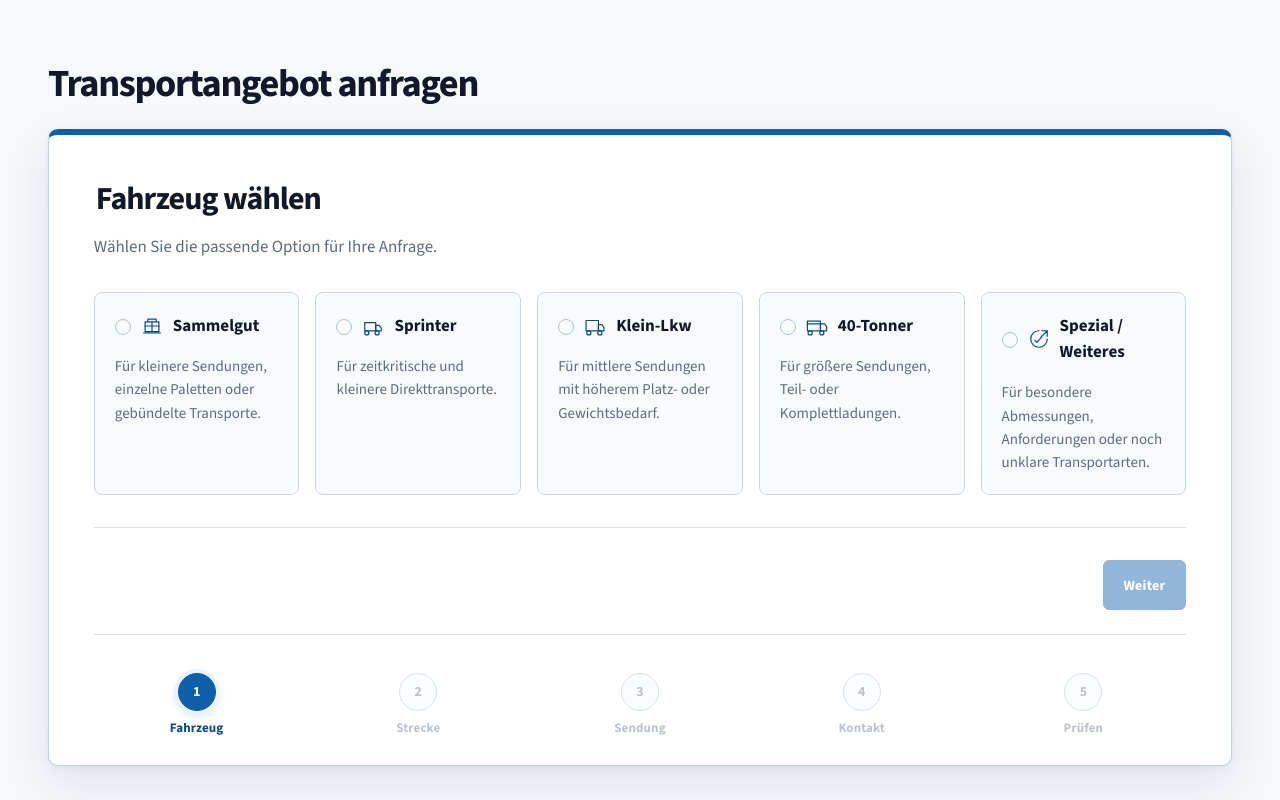
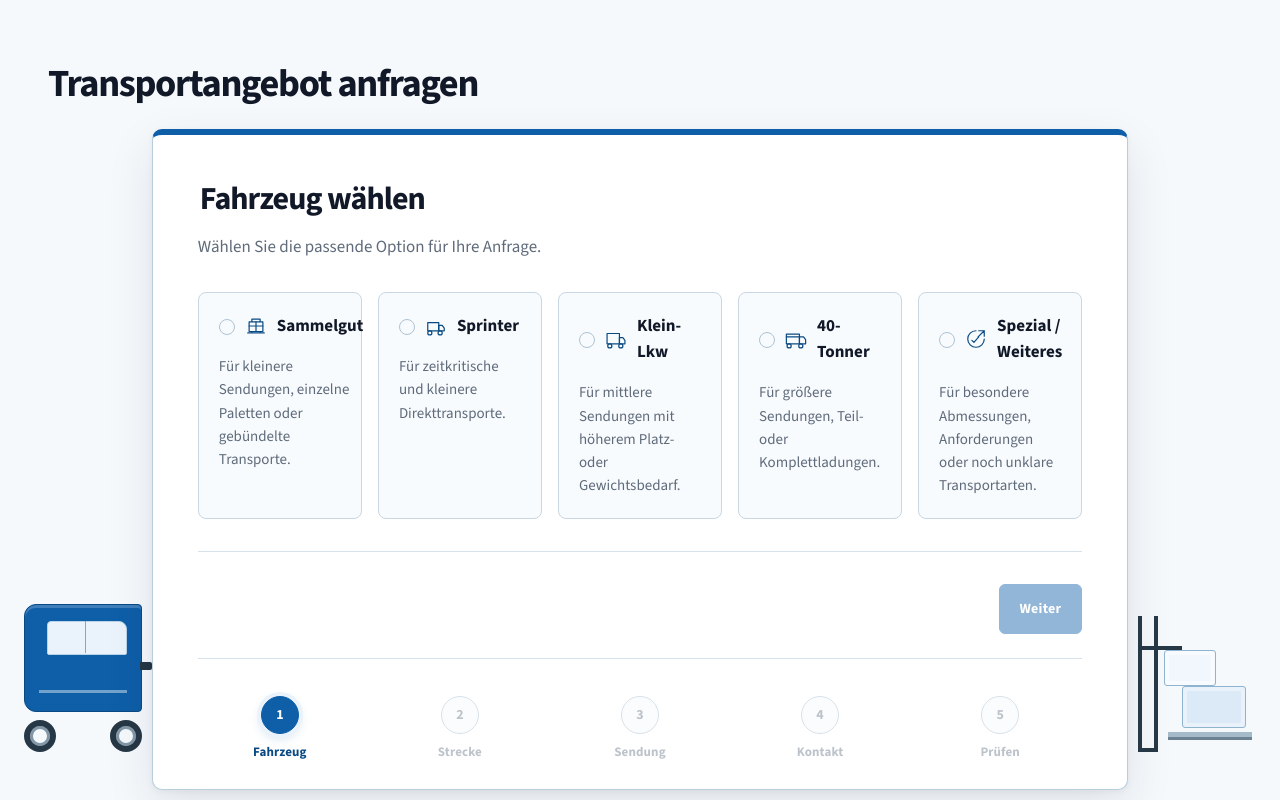
Before and after one commit to CornerDesign-Dominic/BPL-WEB, a Next.js app: page / in a window 1280 px wide. Shown: the part 480-1280 px from the top of the page. Built offline with nearby package versions, Linux system fonts and the light colour scheme.

Commit message:
Enhance transport request form with logistics illustrations

```diff
--- a/src/app/globals.css
+++ b/src/app/globals.css
@@ -127,8 +127,26 @@ h3 { margin-bottom: var(--space-2); font-size: 1.25rem; line-height: 1.22; }
 .transport-request-section { padding: clamp(var(--space-5), 5vw, var(--space-8)) 0 var(--space-10); scroll-margin-top: calc(var(--header-height) + var(--space-2)); background: var(--color-surface); }
 .transport-request-section__heading { margin-bottom: var(--space-3); }
 .transport-request-section__heading h2 { max-width: none; margin: 0; color: var(--color-text); font-size: clamp(1.875rem, 3vw, 2.5rem); font-weight: 800; letter-spacing: -0.035em; }
-.transport-request-box { position: relative; padding: clamp(var(--space-3), 3.5vw, var(--space-6)); padding-bottom: var(--space-3); border: 1px solid #bfd0de; border-top: 0.375rem solid var(--color-primary); border-radius: 0.625rem; background: var(--color-background); box-shadow: 0 1.125rem 3rem var(--color-form-shadow), 0 0.125rem 0.375rem rgb(17 24 39 / 5%); }
+.transport-request-composition { display: grid; width: min(100% - 3rem, calc(var(--content-width) + 20rem)); margin-inline: auto; grid-template-columns: clamp(7rem, 10vw, 10rem) minmax(0, var(--content-width)) clamp(7rem, 10vw, 10rem); align-items: stretch; }
+.transport-request-box { position: relative; min-width: 0; padding: clamp(var(--space-3), 3.5vw, var(--space-6)); padding-bottom: var(--space-3); border: 1px solid #b9cedd; border-top: 0.375rem solid var(--color-primary); border-radius: 0.625rem; background: var(--color-background); box-shadow: 0 1.125rem 3rem var(--color-form-shadow), 0 0.125rem 0.375rem rgb(17 24 39 / 5%); }
 .transport-request-box::before { position: absolute; top: 0; right: var(--space-4); left: var(--space-4); height: 1px; background: rgb(255 255 255 / 80%); content: ""; }
+.transport-request-tractor, .transport-request-loading { min-width: 0; pointer-events: none; }
+.transport-request-tractor { display: flex; align-items: flex-end; justify-content: flex-end; padding: 0 0.625rem 2.375rem 0; }
+.transport-request-tractor__vehicle { position: relative; display: grid; width: min(100%, 9.25rem); grid-template-columns: repeat(2, 2rem); grid-template-rows: 6.75rem 2rem; align-items: end; justify-content: space-between; gap: 0.5rem; }
+.transport-request-tractor__vehicle::after { position: absolute; top: 3.65rem; right: -0.625rem; width: 0.75rem; height: 0.5rem; border-radius: 0 0.125rem 0.125rem 0; background: #263746; content: ""; }
+.transport-request-tractor__cab { position: relative; display: block; height: 6.75rem; grid-column: 1 / -1; border: 1px solid var(--color-primary-dark); border-radius: 0.75rem 0.25rem 0.25rem 0.75rem; background: var(--color-primary); box-shadow: inset 0 0.1875rem 0 rgb(255 255 255 / 20%); }
+.transport-request-tractor__cab::before { position: absolute; top: 1rem; right: 0.875rem; left: 1.375rem; height: 2rem; border: 1px solid #b9d4e8; border-radius: 0.25rem 0.5rem 0.125rem 0.125rem; background: #eaf3fb; content: ""; }
+.transport-request-tractor__cab::after { position: absolute; right: 0.875rem; bottom: 1.125rem; left: 0.875rem; height: 0.1875rem; background: rgb(255 255 255 / 42%); content: ""; }
+.transport-request-tractor__cab span { position: absolute; top: 1rem; left: 52%; width: 1px; height: 2rem; background: #7fa9ca; }
+.transport-request-tractor__wheel { display: block; width: 2rem; height: 2rem; border: 0.375rem solid #263746; border-radius: 50%; background: #f6f9fc; box-shadow: inset 0 0 0 0.1875rem #8297a8; }
+.transport-request-loading { display: flex; align-items: flex-end; padding: 0 0 2.375rem 0.625rem; }
+.transport-request-loading__scene { position: relative; display: grid; width: min(100%, 9rem); height: 9.25rem; grid-template-columns: 1.25rem 1fr; align-items: end; }
+.transport-request-loading__mast { display: block; height: 8.5rem; border-inline: 0.25rem solid #263746; border-bottom: 0.25rem solid #263746; }
+.transport-request-loading__mast::after { display: block; width: 2.5rem; height: 0.25rem; margin-top: 1.875rem; background: #263746; content: ""; }
+.transport-request-loading__package { position: absolute; display: block; border: 1px solid #8fb4d0; border-radius: 0.1875rem; background: #dbeaf6; box-shadow: inset 0 0 0 0.25rem rgb(255 255 255 / 38%); }
+.transport-request-loading__package--one { right: 0.625rem; bottom: 1.5rem; width: 4rem; height: 2.625rem; }
+.transport-request-loading__package--two { right: 2.5rem; bottom: 4.125rem; width: 3.25rem; height: 2.25rem; background: #f1f7fc; }
+.transport-request-loading__pallet { position: absolute; right: 0.25rem; bottom: 0.75rem; width: 5.25rem; height: 0.5rem; border-bottom: 0.1875rem solid #6c8293; background: #a5bbca; }
 .transport-request-box form { display: grid; min-height: 0; grid-template-rows: auto auto auto; }
 .request-step-content { padding: 0 0 var(--space-4); }
 .request-progress { display: grid; margin: 0; padding: var(--space-4) 0 0; border-top: 1px solid var(--color-border); grid-template-columns: repeat(5, minmax(0, 1fr)); gap: var(--space-2); list-style: none; }
@@ -294,6 +312,8 @@ h3 { margin-bottom: var(--space-2); font-size: 1.25rem; line-height: 1.22; }
 @media (max-width: 68rem) {
   .site-navigation { gap: var(--space-2); }
   .transport-type-grid { grid-template-columns: repeat(3, 1fr); }
+  .transport-request-composition { display: block; width: min(100% - 3rem, var(--content-width)); }
+  .transport-request-tractor, .transport-request-loading { display: none; }
 }
 
 @media (max-width: 52rem) {
@@ -332,6 +352,7 @@ h3 { margin-bottom: var(--space-2); font-size: 1.25rem; line-height: 1.22; }
   .express-hero__content { min-height: 0; padding-block: var(--space-8); }
   .transport-request-section { padding-block: var(--space-4) var(--space-8); }
   .transport-request-section__heading { margin-bottom: var(--space-2); }
+  .transport-request-composition { width: min(100% - 2rem, var(--content-width)); }
   .transport-request-box { padding: var(--space-3); }
   .transport-request-box form { grid-template-rows: auto auto auto; }
   .request-step-content { padding: 0 0 var(--space-3); }
--- a/src/components/transport-request/TransportRequestForm.tsx
+++ b/src/components/transport-request/TransportRequestForm.tsx
@@ -125,7 +125,15 @@ export function TransportRequestForm() {
       <div className="page-container transport-request-section__heading">
         <h2 id="transport-request-heading">Transportangebot anfragen</h2>
       </div>
-      <div className="page-container transport-request-box">
+      <div className="transport-request-composition">
+        <div className="transport-request-tractor" aria-hidden="true">
+          <div className="transport-request-tractor__vehicle">
+            <span className="transport-request-tractor__cab"><span /></span>
+            <span className="transport-request-tractor__wheel" />
+            <span className="transport-request-tractor__wheel" />
+          </div>
+        </div>
+        <div className="transport-request-box">
           <form noValidate onSubmit={(event) => { event.preventDefault(); if (step === 5) void submit(); }}>
             <div className="request-step-content">
               {step === 1 ? <TransportTypeStep data={data} onChange={updateField} /> : null}
@@ -141,6 +149,15 @@ export function TransportRequestForm() {
             <TransportRequestProgress currentStep={step} highestReachedStep={highestReachedStep} onStepChange={setStep} />
           </form>
         </div>
+        <div className="transport-request-loading" aria-hidden="true">
+          <div className="transport-request-loading__scene">
+            <span className="transport-request-loading__mast" />
+            <span className="transport-request-loading__package transport-request-loading__package--one" />
+            <span className="transport-request-loading__package transport-request-loading__package--two" />
+            <span className="transport-request-loading__pallet" />
+          </div>
+        </div>
+      </div>
     </section>
   );
 }
```
Lines whose indentation alone changed are shown as unchanged.
